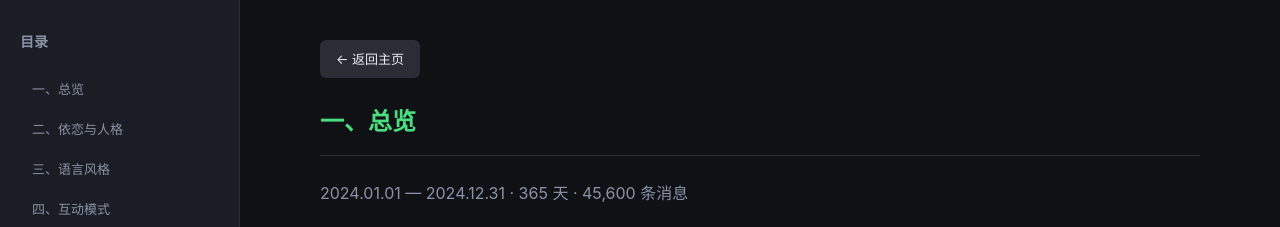
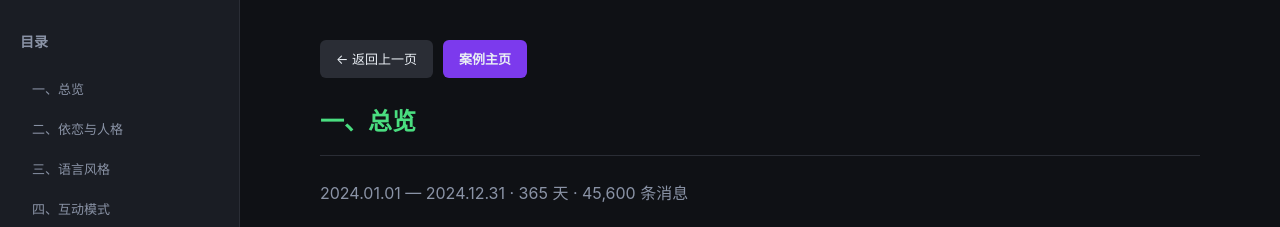
Before and after one commit to liucheshang/wechat-relationship-analyzer, a plain HTML site: page docs/case_sweet.html in a window 1280 px wide. Shown: the top 227 px of the page. Drawn offline with nearby package versions, Linux system fonts and the light colour scheme.

Commit message:
add back-to-prev and back-to-home buttons on all case pages

```diff
--- a/docs/case_sweet.html
+++ b/docs/case_sweet.html
@@ -35,7 +35,9 @@ body { background: #0f1115; color: #e9eef4; font-family: -apple-system, "PingFan
 ul { padding-left: 20px; margin: 12px 0; }
 li { margin-bottom: 8px; font-size: 14px; }
 .note { font-size: 12px; color: #8a93a6; margin-top: 8px; }
-.back { display: inline-block; padding: 8px 16px; background: #2a2d35; color: #e9eef4; text-decoration: none; border-radius: 6px; margin-bottom: 24px; font-size: 13px; }
+.back-bar { display: flex; gap: 10px; margin-bottom: 24px; flex-wrap: wrap; }
+.back-bar a { display: inline-block; padding: 8px 16px; background: #2a2d35; color: #e9eef4; text-decoration: none; border-radius: 6px; font-size: 13px; }
+.back-bar a.home { background: #7c3aed; font-weight: 600; }
 @media (max-width: 768px) {
   .sidebar { display: none; }
   .main { margin-left: 0; padding: 20px; }
@@ -59,7 +61,10 @@ li { margin-bottom: 8px; font-size: 14px; }
 <a href="#sec10">十、改进建议</a>
 </nav>
 <main class="main">
-<a href="index.html" class="back">← 返回主页</a>
+<div class="back-bar">
+<a href="javascript:history.back()">← 返回上一页</a>
+<a href="index.html" class="home">案例主页</a>
+</div>
 <section class="section" id="sec1">
 <h2>一、总览</h2>
 <p style="color:#8a93a6;margin-bottom:24px">2024.01.01 — 2024.12.31 · 365 天 · 45,600 条消息</p>
```
